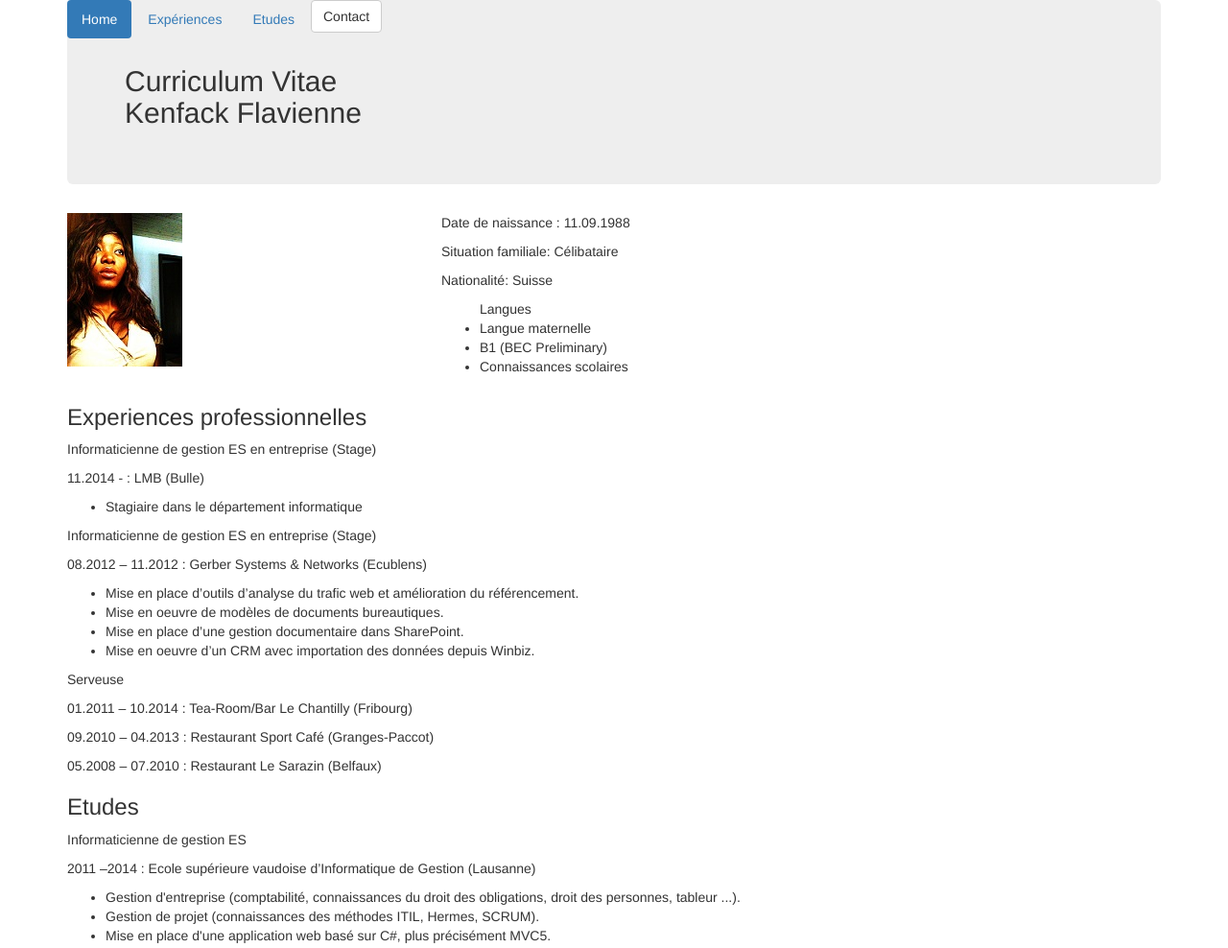
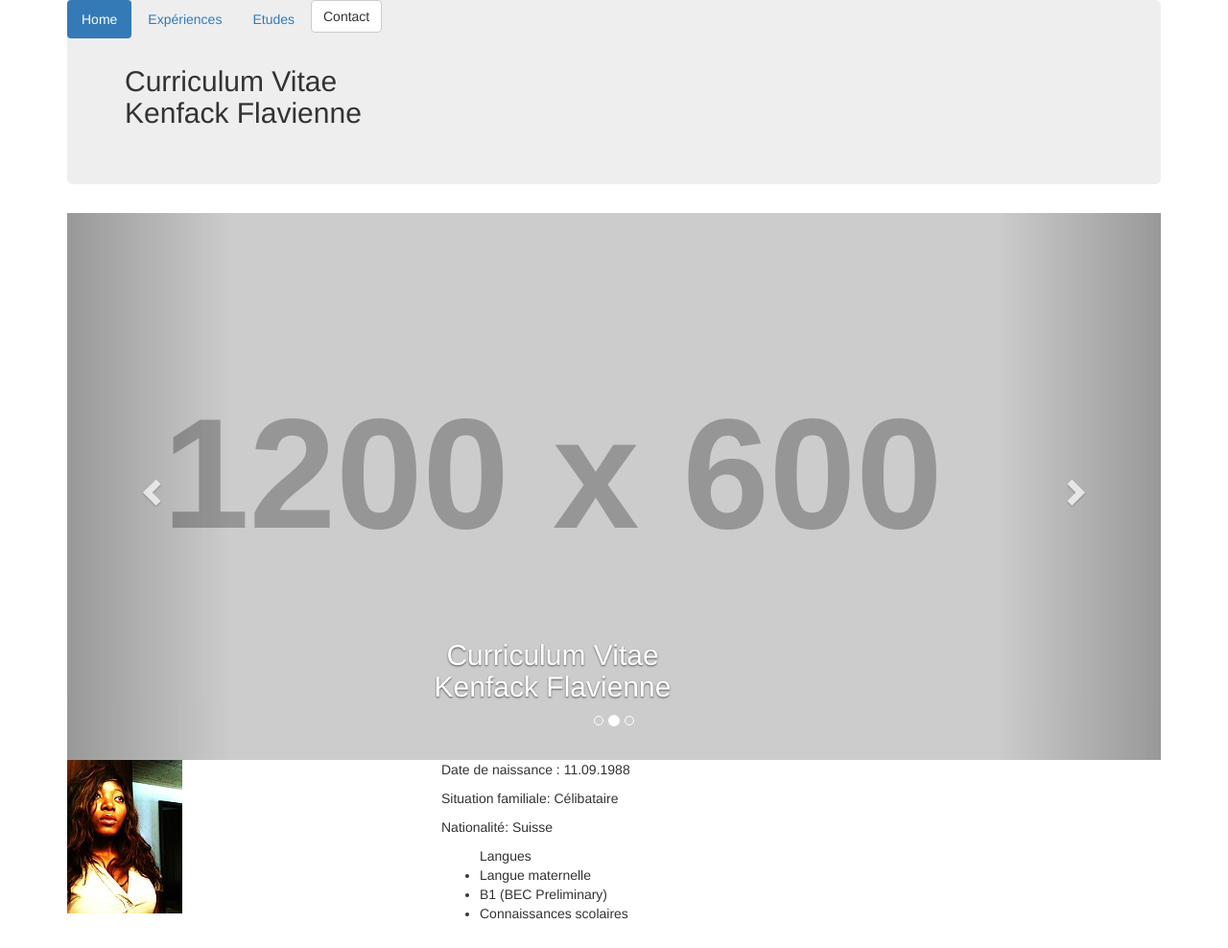
Before and after one commit to Flavykenfack/moncv-Flavykenfack, a website: page app/index.html in a window 1280 px wide. Shown: the top 988 px of the page at 96% size. Drawn offline with nearby package versions, Linux system fonts and the light colour scheme; some packages are replaced by stand-ins of ours; files that its build step writes are made by us from their sources; placeholder pictures from the web are drawn by us; a script that the page names is missing.

Commit message:
Add carousel
I added carousel to test it. It can be use to show informations for me
CV studies Job

```diff
--- a/app/index.html
+++ b/app/index.html
@@ -38,10 +38,9 @@
                     <button type="button" class="btn btn-default" data-toggle="modal" data-target="#Contact">Contact</button>
                   </li>
                 </ul>
-
+                <!--Modal content Contact -->
                 <div id="Contact" class="modal fade" role="dialog">
                   <div class="modal-dialog">
-
                     <!-- Modal content-->
                     <div class="modal-content">
                       <div class="modal-header">
@@ -68,21 +67,67 @@
                         <button type="button" class="btn btn-default" data-dismiss="modal">Close</button>
                       </div>
                     </div>
-
                   </div>
                 </div>
-
               </div>
 
 
-              <div class="jumbotron">
-               <div class="row" class="btransparent">
+               <div class="jumbotron">
+               <div class="row">
                 <div class="col-xs-12 col-sm-12" >
                     <h2> Curriculum Vitae</br>
                     Kenfack Flavienne</h2>
                 </div>
+                </div>
               </div>
-            </div>
+  <!-- For Carrousell -->
+<div id="carousel-example-generic" class="carousel slide" data-ride="carousel">
+  <!-- Indicators -->
+  <ol class="carousel-indicators">
+    <li data-target="#carousel-example-generic" data-slide-to="0" class="active"></li>
+    <li data-target="#carousel-example-generic" data-slide-to="1"></li>
+    <li data-target="#carousel-example-generic" data-slide-to="2"></li>
+  </ol>
+
+  <!-- Wrapper for slides -->
+  <div class="carousel-inner">
+    <div class="item active">
+      <img class="opa" src="http://placehold.it/1200x600" alt="...">
+      <div class="carousel-caption">
+               <div class="row">
+                <div class="col-xs-12 col-sm-12" >
+                    <h2> Curriculum Vitae</br>
+                    Kenfack Flavienne</h2>
+                </div>
+                </div>
+      </div>
+    </div>
+    <div class="item">
+      <img class="opa" src="http://placehold.it/1200x600" alt="...">
+      <div class="carousel-caption">
+        <h3>Caption Text</h3>
+      </div>
+    </div>
+    <div class="item">
+      <img class="opa" src="http://placehold.it/1200x600" alt="...">
+      <div class="carousel-caption">
+        <h3>Caption Text</h3>
+      </div>
+    </div>
+  </div>
+
+  <!-- Controls -->
+  <a class="left carousel-control" href="#carousel-example-generic" role="button" data-slide="prev">
+    <span class="glyphicon glyphicon-chevron-left"></span>
+  </a>
+  <a class="right carousel-control" href="#carousel-example-generic" role="button" data-slide="next">
+    <span class="glyphicon glyphicon-chevron-right"></span>
+  </a>
+</div>
+<!-- Carousel -->
+
+
+
 
         <div class="row" >
          <div class="col-xs-6 col-sm-4">
```
